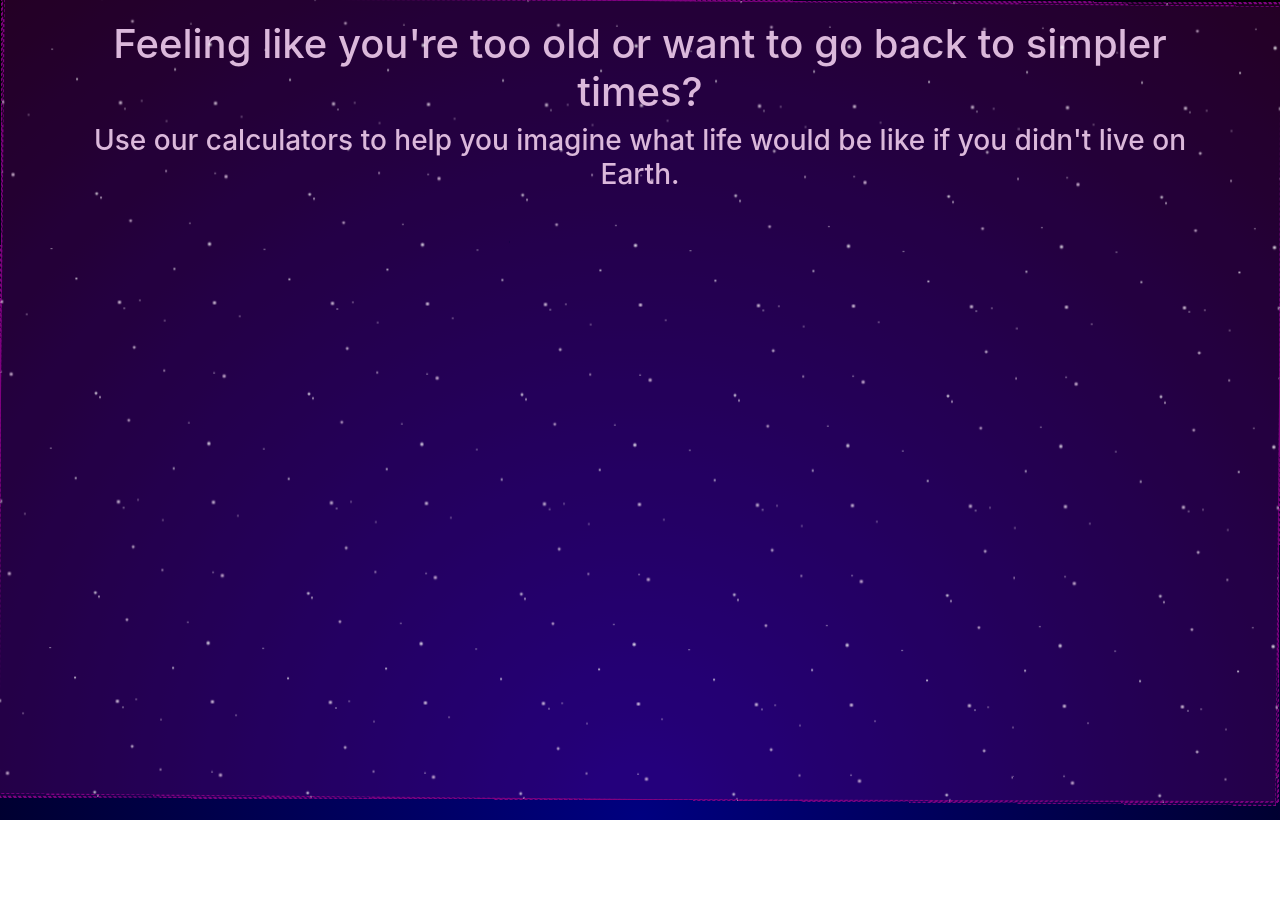
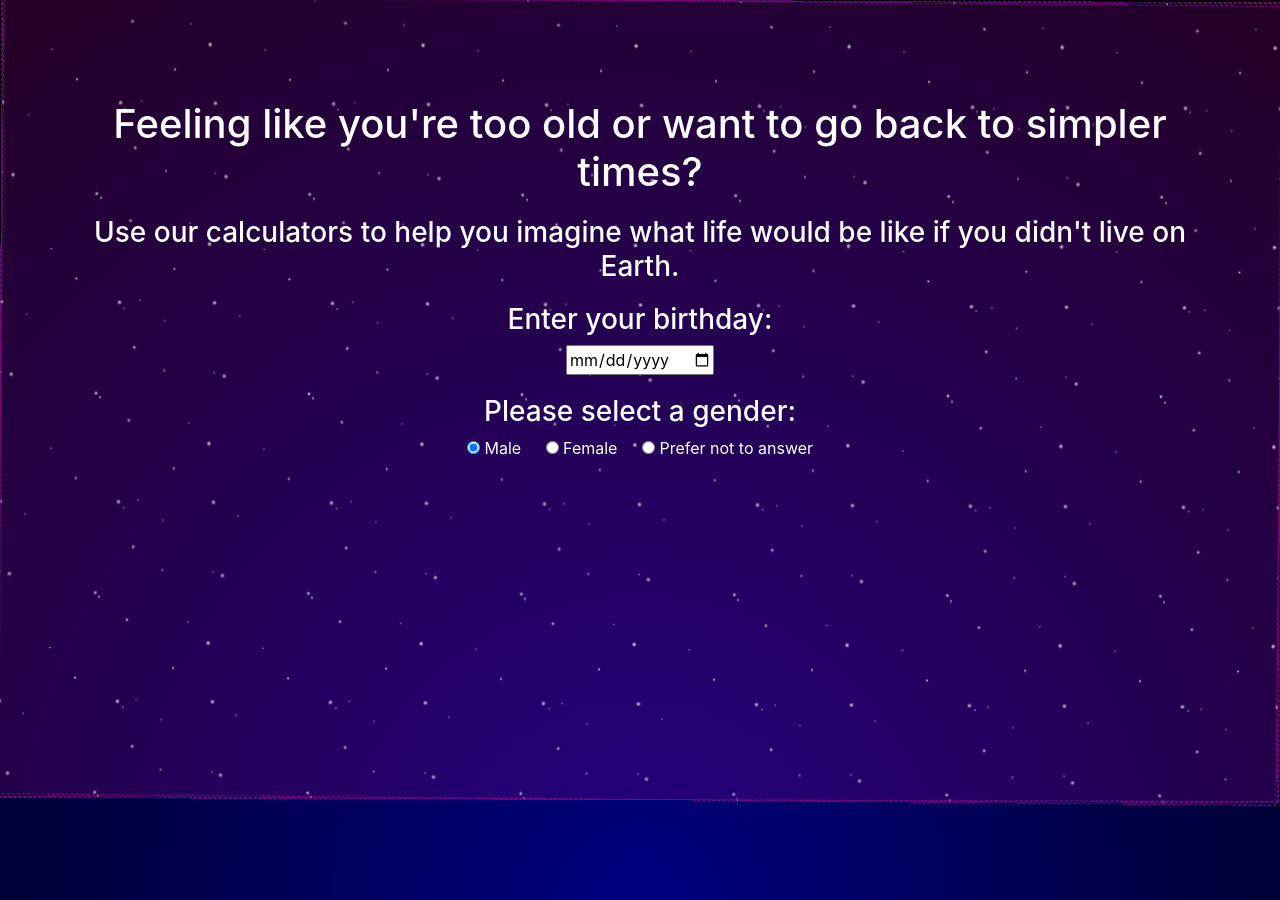
Before and after one commit to Matth5050/galactic-age-calculator, a website built with webpack: page src/index.html in a window 1280 px wide. Before the commit the page ends 820 px from the top, so only its background shows below. Built offline with nearby package versions, Linux system fonts and the light colour scheme.

Commit message:
added more styles as well as DoB/gender inputs

```diff
--- a/src/css/styles.css
+++ b/src/css/styles.css
@@ -1,7 +1,26 @@
 .container {
+  position: relative;
+  z-index: 1;
   color:white;
   text-align: center;
+  margin-top: 100px;
+}
+
+.header1, .header2 {
   margin-top: 20px;
+}
+
+.header2 {
+  margin-bottom: 20px;
+}
+
+.dob {
+  margin-bottom: 20px;
+}
+
+label {
+  margin-left:10px;
+  margin-right:10px;
 }
 
 body {
--- a/src/index.html
+++ b/src/index.html
@@ -2,12 +2,35 @@
 <head>
 </head>
 <body>
+  <div class="container">
+    <h1 class="header1">Feeling like you're too old or want to go back to simpler times?</h1>
+    <h3 class="header2">Use our calculators to help you imagine what life would be like if you didn't live on Earth.</h3>
+    <div class="size-container">
+      <form id="ageForm">
+        <label class="dob">
+          <h3>Enter your birthday:</h3>
+          <input type="date" name="bday">
+        </label>
+        <div class="radio">
+            <h3>Please select a gender:</h3>
+            <label>
+                <input type="radio" name="gender" value="male" checked>
+                Male
+            </label>
+            <label>
+                <input type="radio" name="gender" value="female">
+                Female
+            </label>
+            <label>
+              <input type="radio" name="gender" value="other">
+              Prefer not to answer
+          </label>
+        </div>
+      </form>
+    </div>
+  </div>
   <div class="space stars1"></div>
   <div class="space stars2"></div>
   <div class="space stars3"></div>
-  <div class="container">
-    <h1>Feeling like you're too old or want to go back to simpler times?</h1>
-    <h3>Use our calculators to help you imagine what life would be like if you didn't live on Earth.</h3>
-  </div>
 </body>
 </html>
--- a/src/js/calculator.js
+++ b/src/js/calculator.js
@@ -8,6 +8,7 @@ export default class Calculator {
       this.jupAge = 0;
       this.mercuryYearsLeft = 0;
       this.venusYearsLeft = 0;
+
       this.marsYearsLeft = 0;
       this.jupYearsLeft = 0;
     }
```
